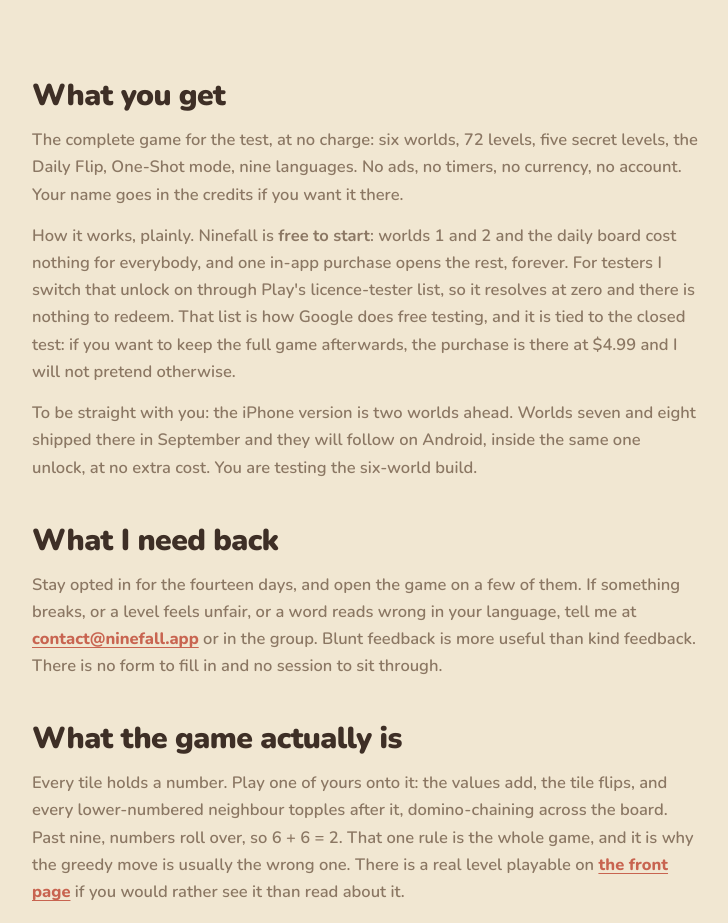
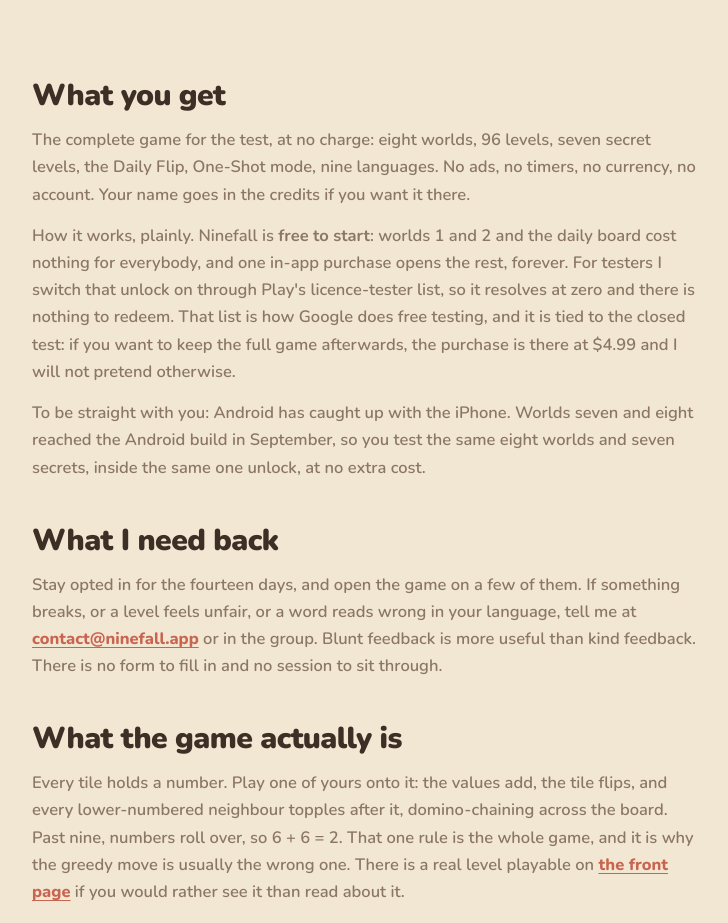
Before and after one commit to Fox1304/ninefall-site, a plain HTML site: page beta.html in a window 1280 px wide. Shown: the part 1500-2423 px from the top of the page, without its empty margins (275-1003 px from the left). Drawn offline with nearby package versions, Linux system fonts and the light colour scheme.

Commit message:
Beta page: eight worlds, 96 levels, seven secrets, as the game ships
Android has carried worlds seven and eight since the 1.3 build, so the six-world wording and the two-worlds-ahead paragraph were no longer true.

Town-Errand: E-0563

Co-Authored-By: Claude Opus 5.5 <noreply@anthropic.com>

```diff
--- a/beta.html
+++ b/beta.html
@@ -144,7 +144,7 @@
 <section>
   <div class="wrap prose">
     <h2>What you get</h2>
-    <p>The complete game for the test, at no charge: six worlds, 72 levels, five secret
+    <p>The complete game for the test, at no charge: eight worlds, 96 levels, seven secret
       levels, the Daily Flip, One-Shot mode, nine languages. No ads, no timers, no
       currency, no account. Your name goes in the credits if you want it there.</p>
     <p>How it works, plainly. Ninefall is <b>free to start</b>: worlds 1 and 2 and the
@@ -153,9 +153,9 @@
       it resolves at zero and there is nothing to redeem. That list is how Google does
       free testing, and it is tied to the closed test: if you want to keep the full game
       afterwards, the purchase is there at $4.99 and I will not pretend otherwise.</p>
-    <p>To be straight with you: the iPhone version is two worlds ahead. Worlds seven and
-      eight shipped there in September and they will follow on Android, inside the same
-      one unlock, at no extra cost. You are testing the six-world build.</p>
+    <p>To be straight with you: Android has caught up with the iPhone. Worlds seven and
+      eight reached the Android build in September, so you test the same eight worlds and
+      seven secrets, inside the same one unlock, at no extra cost.</p>
 
     <h2>What I need back</h2>
     <p>Stay opted in for the fourteen days, and open the game on a few of them. If
```
